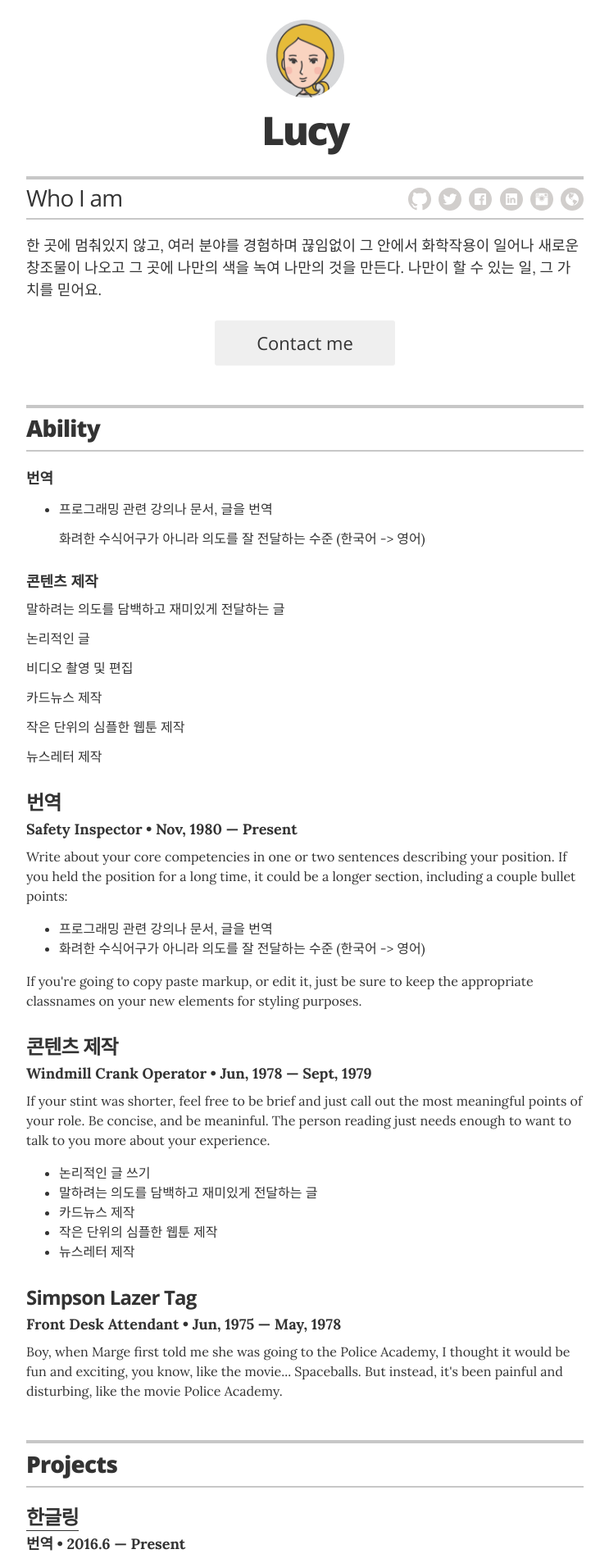
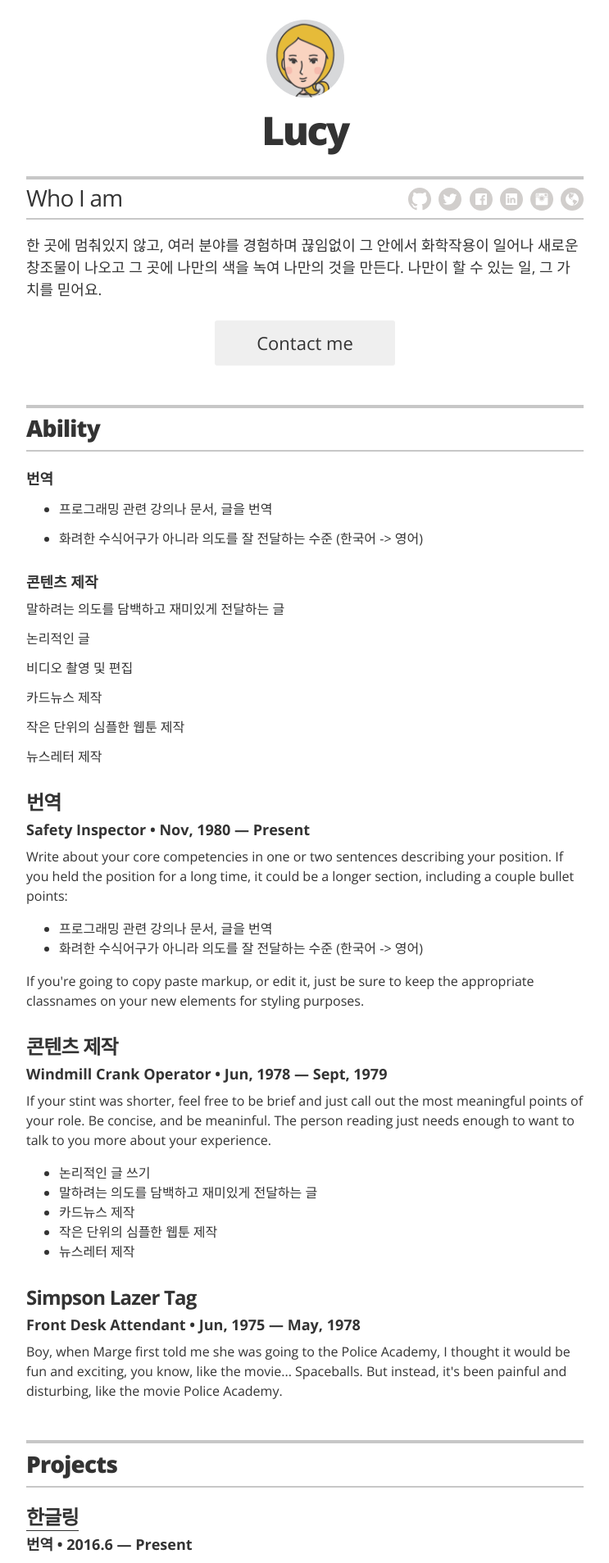
Before and after one commit to LucyJeong/LucyJeong.github.io, a Jekyll site: the page built from index.html, in a window 1280 px wide. Shown: the top 1907 px of the page at 82% size, without its empty margins (268-1011 px from the left). Built offline with Jekyll 4.4.1, drawn with Linux system fonts in a browser that asks for light colours.

Commit message:
font change

```diff
--- a/_layouts/resume.html
+++ b/_layouts/resume.html
@@ -50,10 +50,8 @@
         <div class="resume-item">
           <h4 class="resume-item-details">번역</h4>
           <ul>
-            <li>
-              <p class="resume-item-copy">프로그래밍 관련 강의나 문서, 글을 번역</p>
-              <p class="resume-item-copy">화려한 수식어구가 아니라 의도를 잘 전달하는 수준 (한국어 -> 영어)</p>
-            </li>
+            <li><p class="resume-item-copy">프로그래밍 관련 강의나 문서, 글을 번역</p></li>
+            <li><p class="resume-item-copy">화려한 수식어구가 아니라 의도를 잘 전달하는 수준 (한국어 -> 영어)</p></li>
           </ul>
         </div>
 
--- a/_sass/_mixins.scss
+++ b/_sass/_mixins.scss
@@ -75,7 +75,7 @@
 }
 
 @mixin serif {
-  font-family: "Lora", "Minion Pro", Palatino, Georgia, serif;
+  font-family: "Open Sans", "Helvetica Neue", Helvetica, Arial, sans-serif;
 }
 
 @mixin serif_regular {
```
